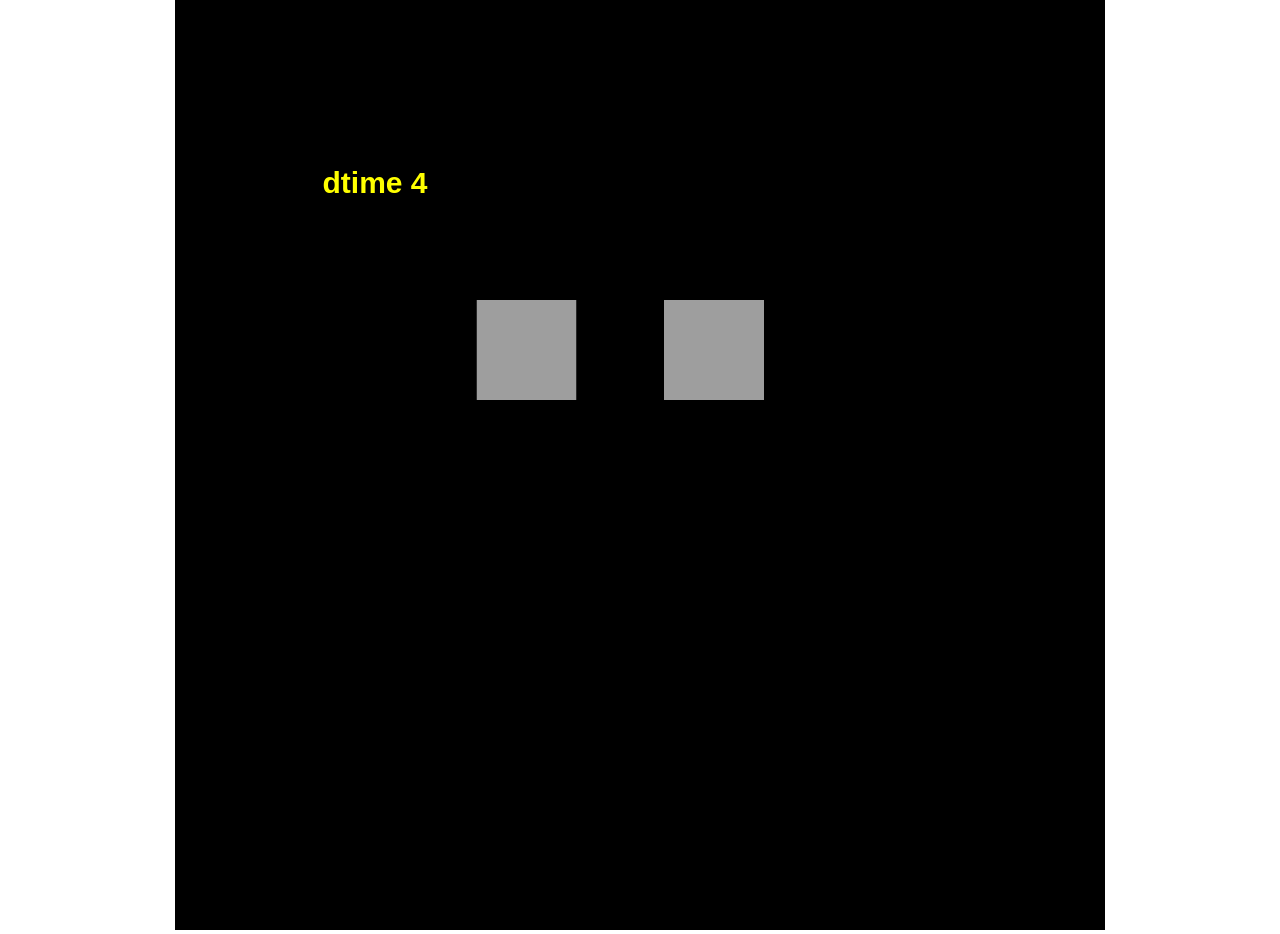
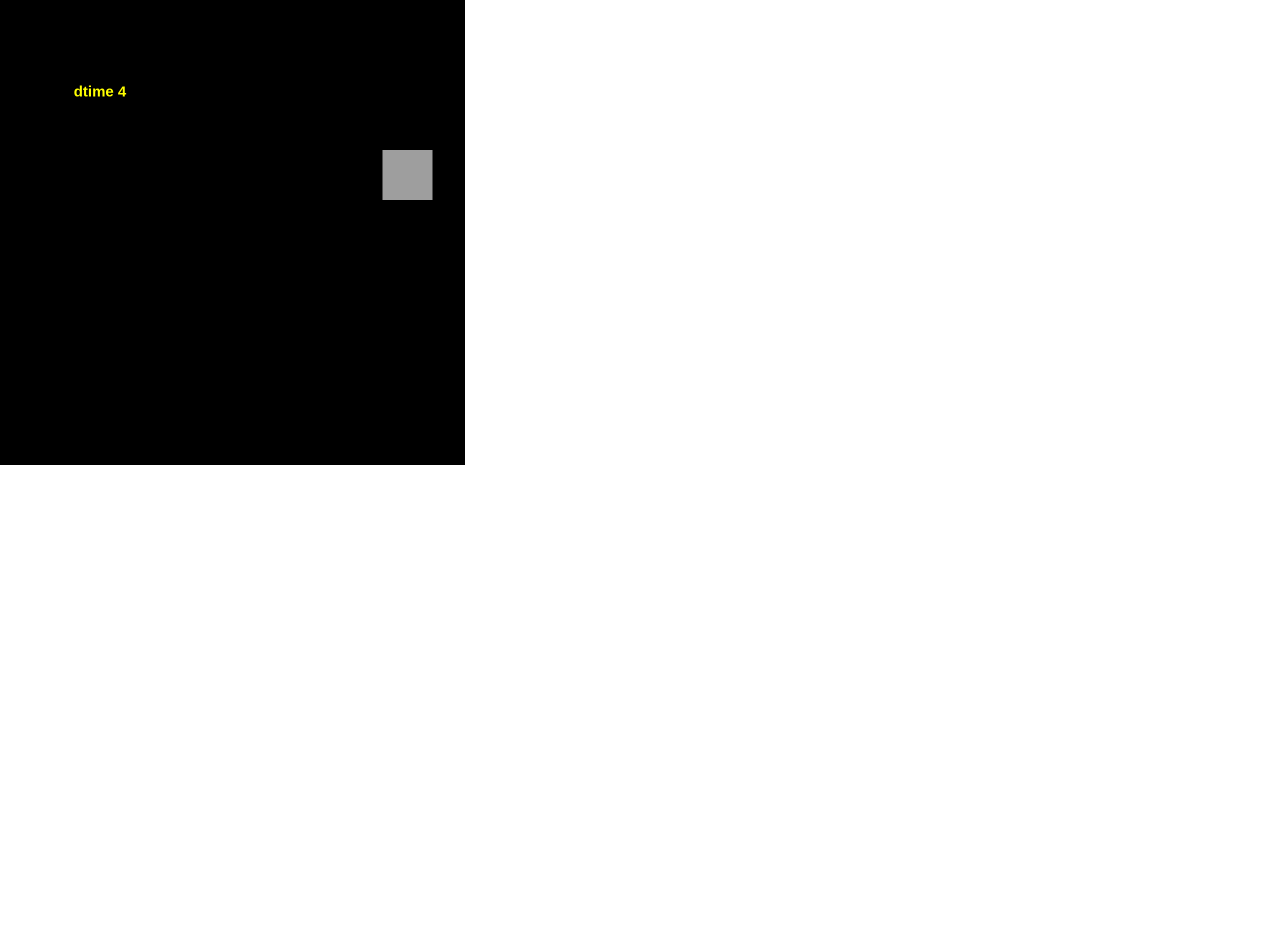
Before and after one commit to king-panda/like_lovelive, a plain HTML site: page index.html in a window 1280 px wide. After the commit the page ends 800 px from the top, so only its background shows below. Drawn offline with Linux system fonts and the light colour scheme.

Commit message:
newブランチ

```diff
--- a/lovelive.js
+++ b/lovelive.js
@@ -20,8 +20,10 @@ var startFlag = false;
 
 var xpos = new Array(); //弾の水平位置
 var ypos = new Array(); //弾の垂直位置
-var xspeed = new Array(0,1,1.5,1,0,-1,-1.5,-1); //弾のスピード
-var yspeed = new Array(1.5,1,0,-1,-1.5,-1,0,1); //弾のスピード
+var xspeed =
+new Array(0,6,7.5,6,0,-6,-7.5,-6); //弾のスピード
+var yspeed =
+new Array(6.5,7,0,-6,-7.5,-6,0,7); //弾のスピード
 var size = new Array();
 var time = new Array();
 
--- a/style.css
+++ b/style.css
@@ -1,3 +1,7 @@
 * {margin: 0;padding: 0;border: 0;}
 body{background:#fff; text-align:center;}
-#canvas{width:930px;height:930px;}
+#canvas{width:465px;height:465px;}
+/* ブロック要素にする */
+canvas {
+  display: block;
+}
```
Also changed, not shown: test.txt (added).
